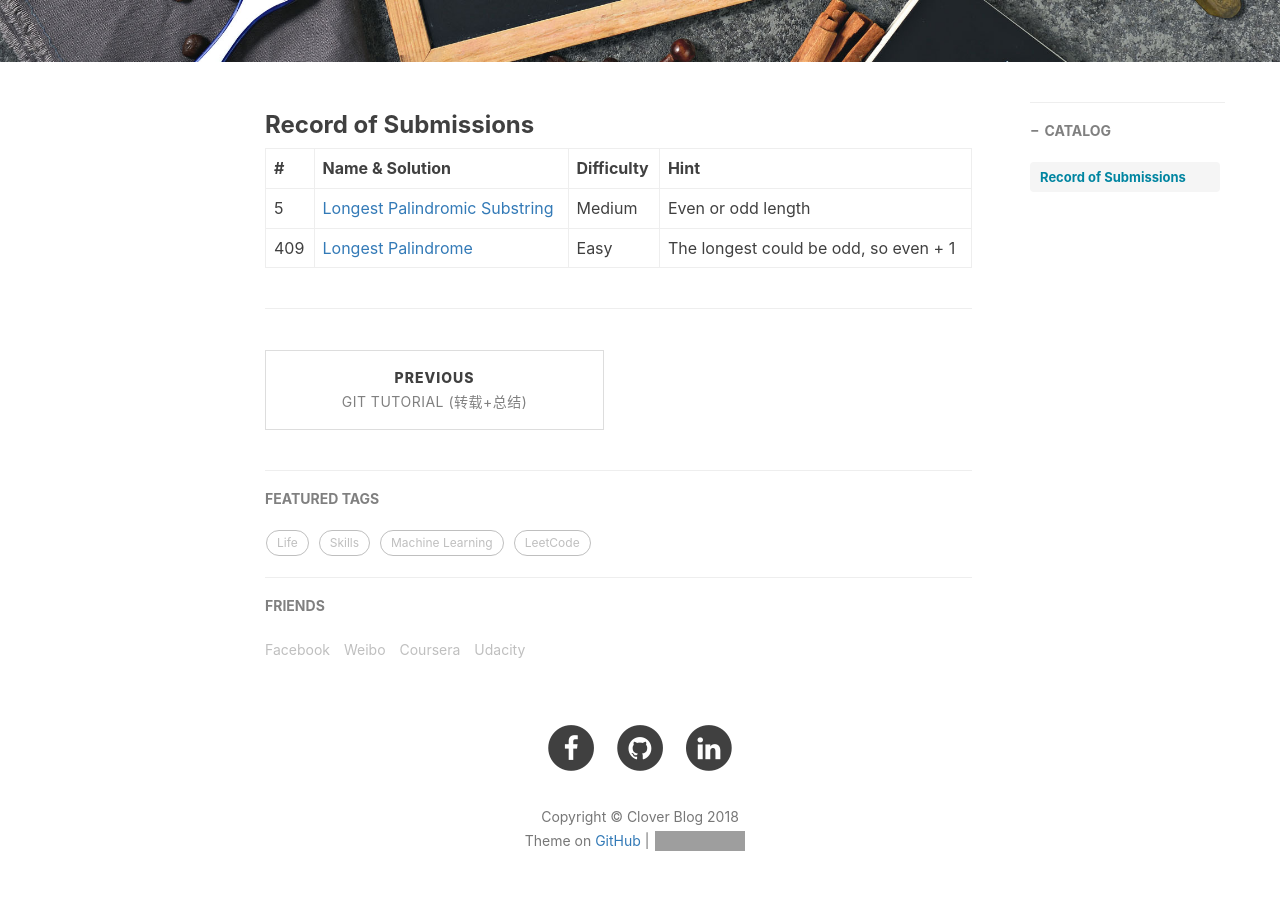
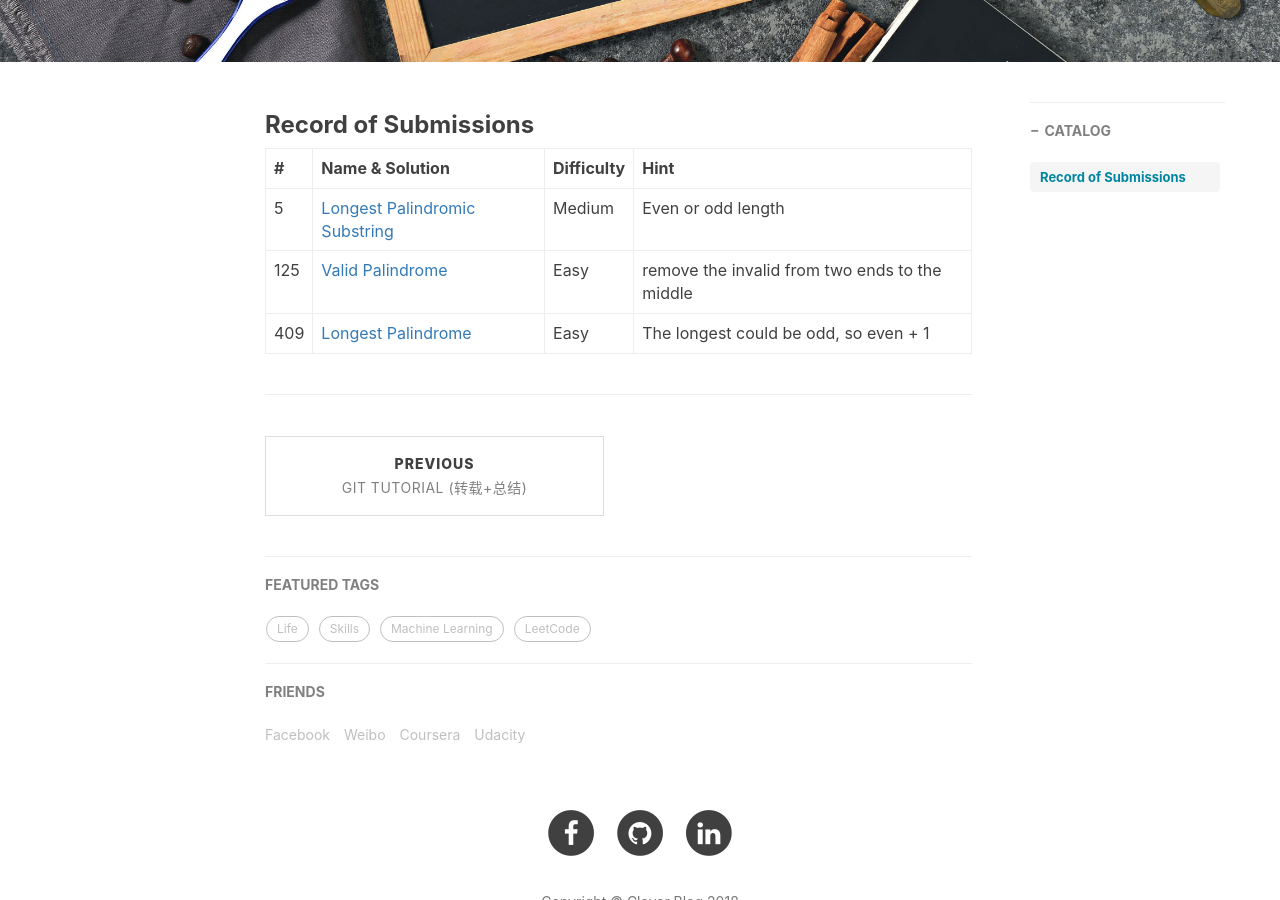
Before and after one commit to ly16/ly16.github.io, a Jekyll site: the page built from _posts/2018-05-18-leetcode-record-round1.md, in a window 1280 px wide and 900 px high, scrolled down 461 px. Built offline with Jekyll 4.4.1, drawn with Linux system fonts in a browser that asks for light colours; nearby versions of some CDN libraries; comment, search, counter and statistics services are not loaded; grey boxes are pictures that could not be loaded.

Commit message:
Update 2018-05-18-leetcode-record-round1.md

```diff
--- a/_posts/2018-05-18-leetcode-record-round1.md
+++ b/_posts/2018-05-18-leetcode-record-round1.md
@@ -16,6 +16,7 @@ tags:
 |    #    | Name & Solution |Difficulty|Hint|
 | ---------- | --- |---|---|
 |5|[Longest Palindromic Substring](https://github.com/ly16/LC-Practice/blob/master/Longest%20Palindromic%20Substring.java)|Medium|Even or odd length|
+|125|[Valid Palindrome](https://github.com/ly16/LC-Practice/blob/master/Valid%20palindrome.java)|Easy|remove the invalid from two ends to the middle|
 |409|[Longest Palindrome](https://github.com/ly16/LC-Practice/blob/master/Longest%20Palindrome.java)|Easy|The longest could be odd, so even + 1|
 
 
```
